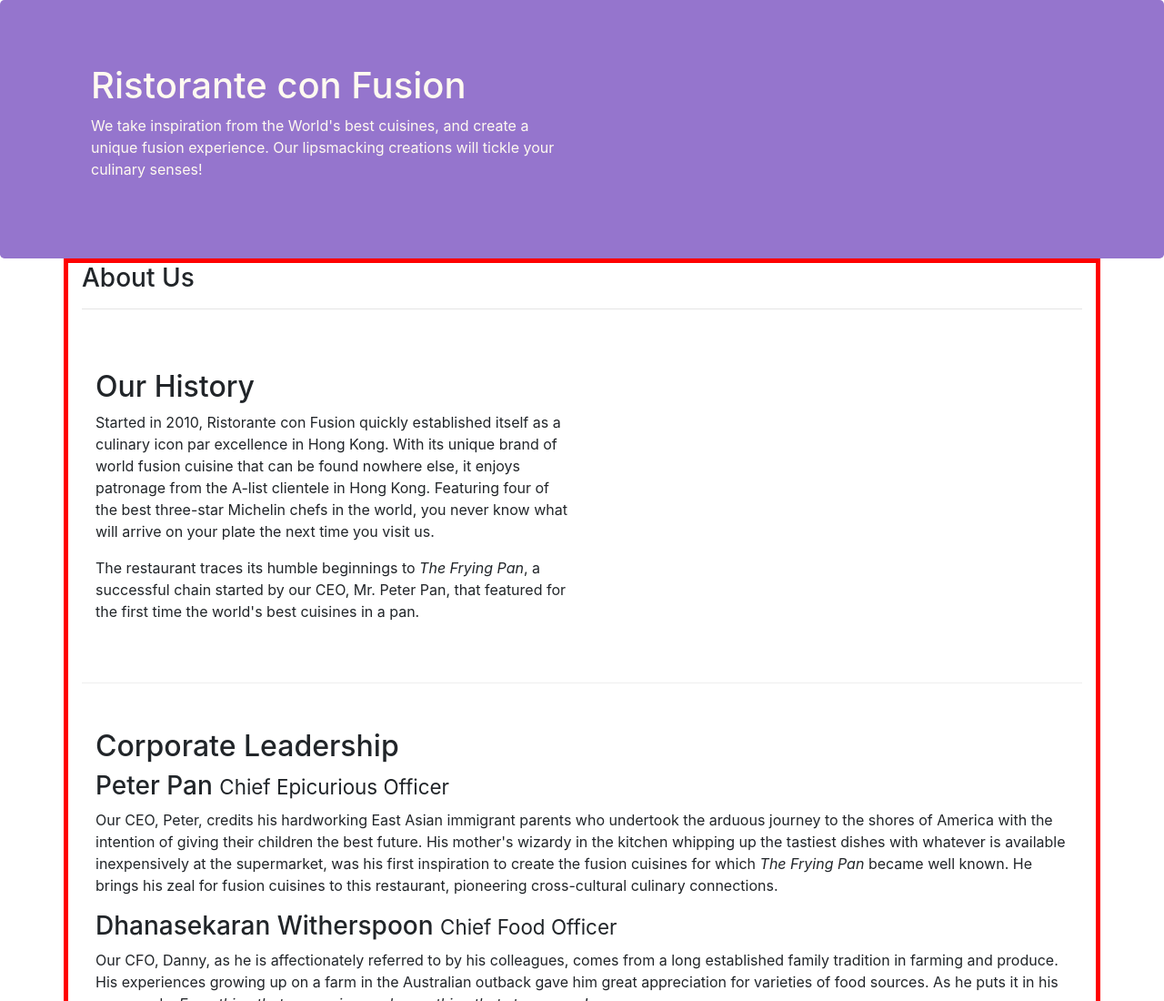
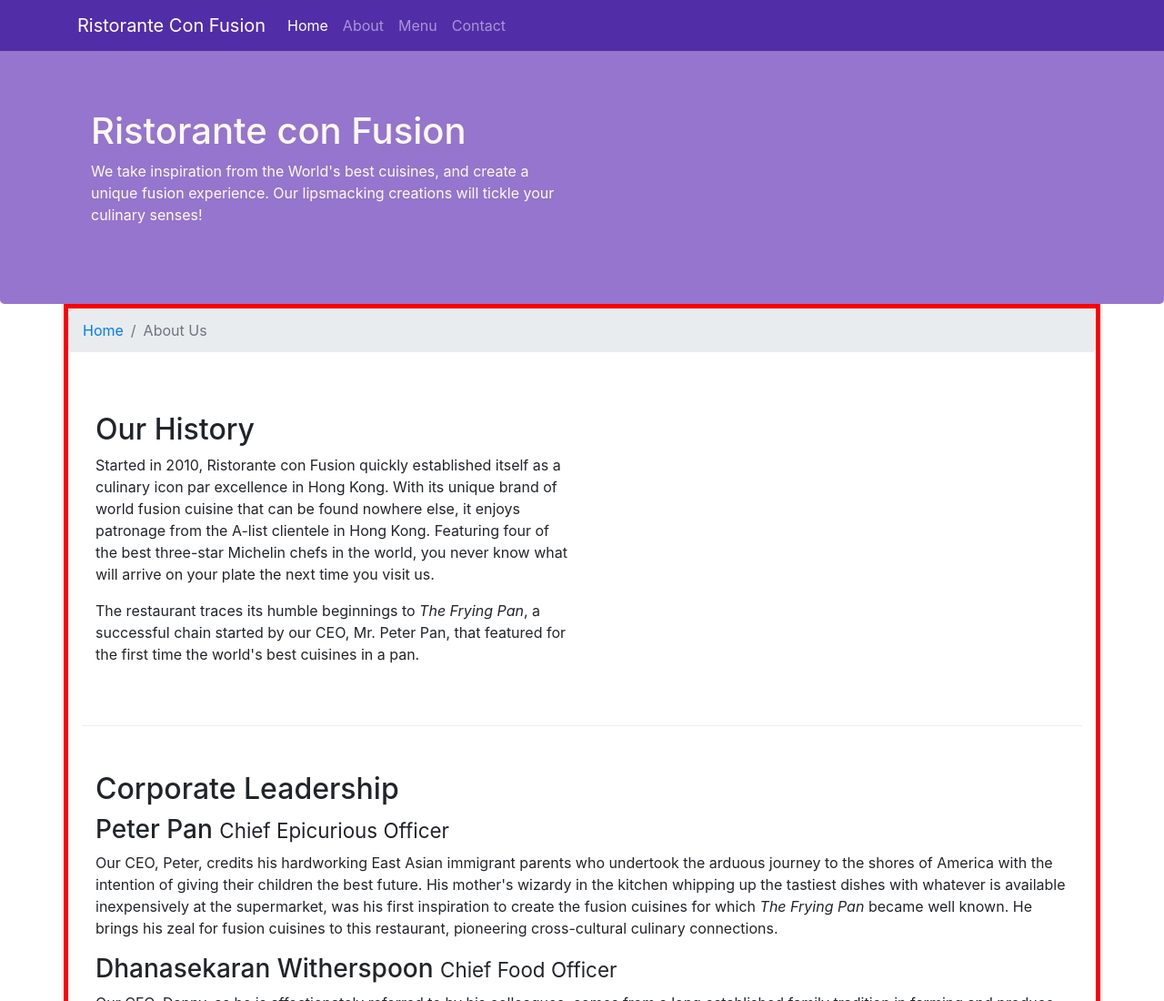
Before and after one commit to Ndkkqueenie/con-Fusion, a website: page aboutus.html in a window 1280 px wide. Shown: the top 1100 px of the page at 91% size. Drawn offline with nearby package versions, Linux system fonts and the light colour scheme.

Commit message:
Navbar & breadcrumb

```diff
--- a/aboutus.html
+++ b/aboutus.html
@@ -17,6 +17,23 @@
 
 <body>
 
+     <nav class="navbar navbar-dark navbar-expand-sm fixed-top">
+        <div class="container">
+             <button class="navbar-toggler" type="button" data-toggle="collapse" data-target="#Navbar">
+                <span class="navbar-toggler-icon"></span>
+            </button>
+           <a class="navbar-brand" href="#">Ristorante Con Fusion</a>
+                            <div class="collapse navbar-collapse" id="Navbar">
+                <ul class="navbar-nav mr-auto">
+                    <li class="nav-item active"><a class="nav-link" href="#">Home</a></li>
+                    <li class="nav-item"><a class="nav-link" href="./aboutus.html">About</a></li>
+                    <li class="nav-item"><a class="nav-link" href="#">Menu</a></li>
+                    <li class="nav-item"><a class="nav-link" href="#">Contact</a></li>
+                </ul>
+                </div>
+        </div>
+    </nav>
+
     <header class="jumbotron">
         <div class="container">
             <div class="row row-header">
@@ -32,10 +49,10 @@
 
     <div class="container" id="sub-container" style="border: 5px solid red;">
         <div class="row">
-            <div class="col-12 col-sm">
-               <h3>About Us</h3>
-               <hr>
-            </div>
+              <ol class="col-12 breadcrumb">
+                <li class="breadcrumb-item"><a href="./index.html">Home</a></li>
+                <li class="breadcrumb-item active">About Us</li>
+            </ol>
         </div>
 
         <div class="row row-container">
--- a/css/style.css
+++ b/css/style.css
@@ -1,3 +1,11 @@
+body{
+    padding:50px 0px 0px 0px;
+    z-index:0;
+}
+
+.navbar-dark {
+     background-color: #512DA8;
+}
 .row-header {
     margin: 0px auto;
     padding: 0px;
```
Also changed, not shown: index.html (+17 -0 lines).
